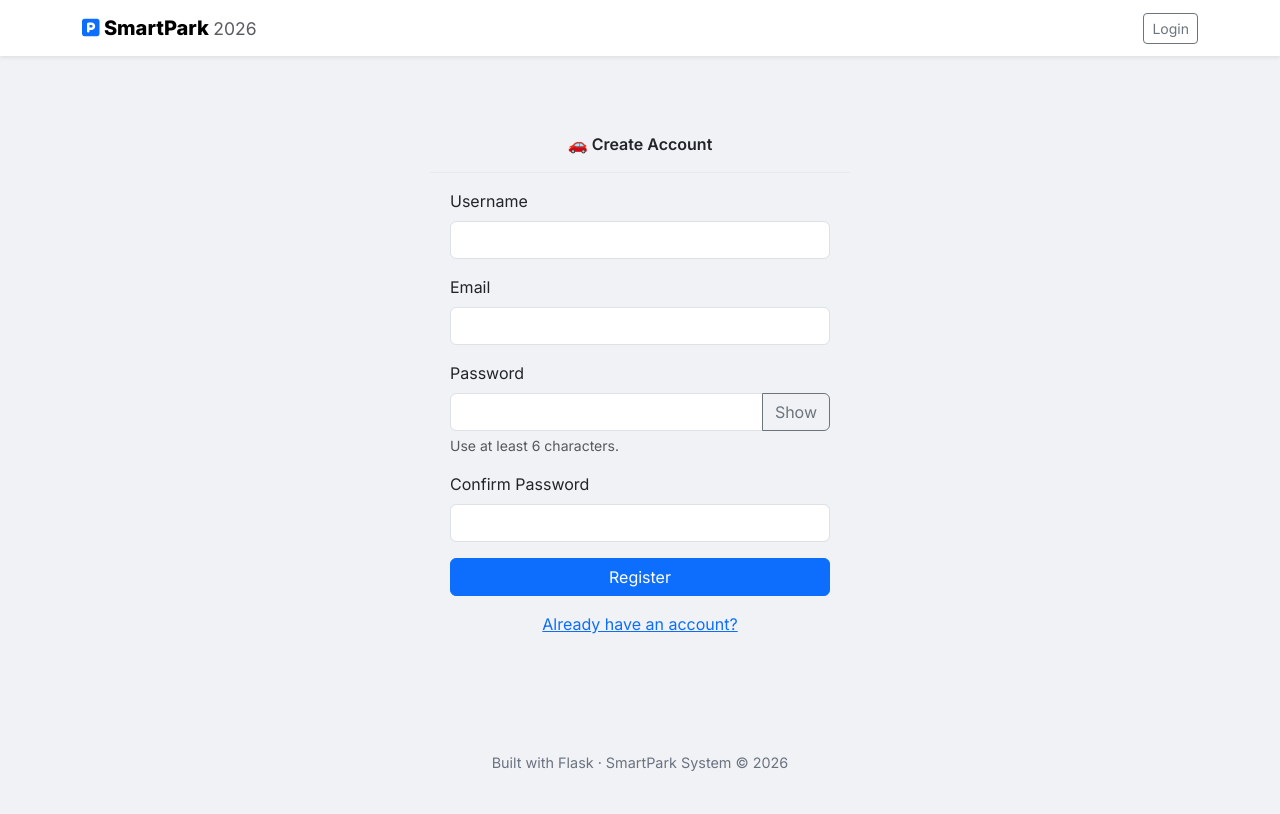
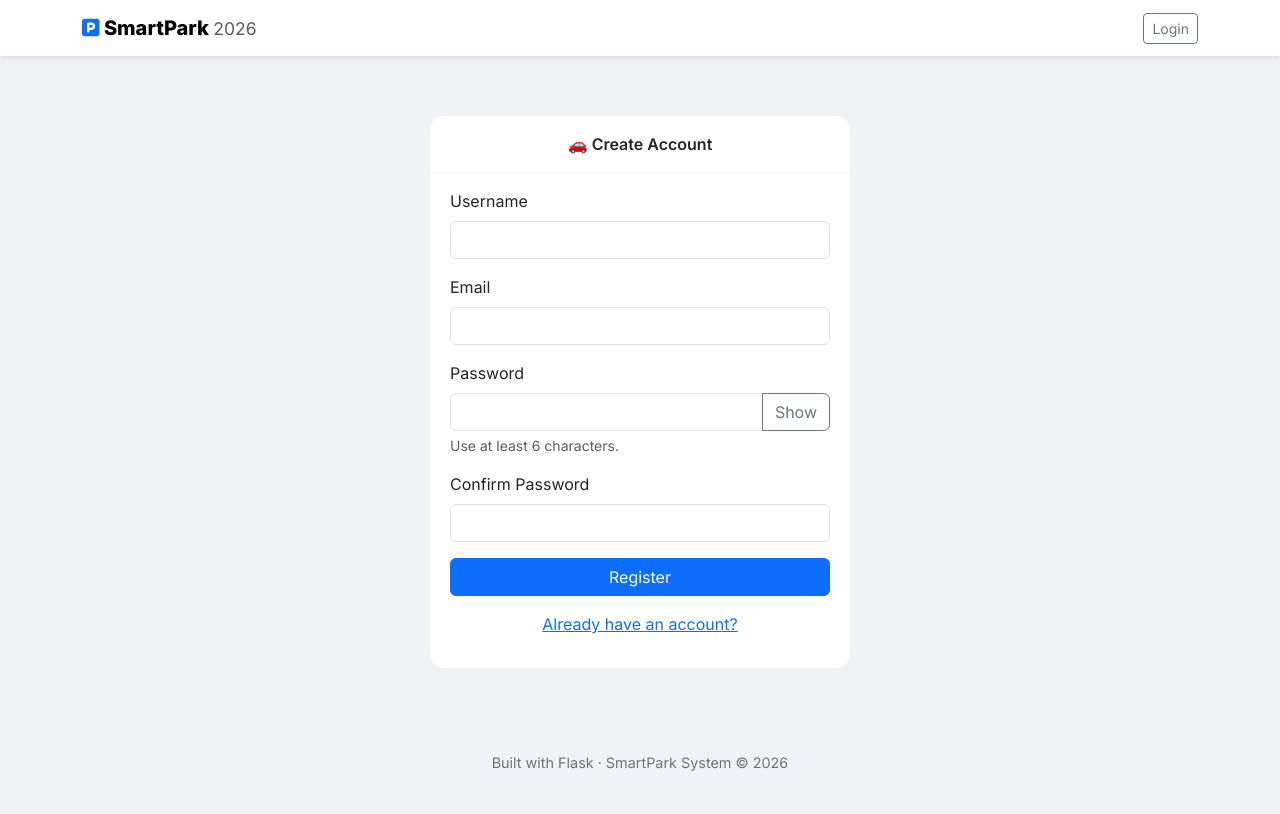
Before and after one commit to elviDev/smart-parking-system, a Flask app: page /auth/register in a window 1280 px wide. Run offline with Flask 3, Linux system fonts and the light colour scheme.

Commit message:
Fix typo in card color variable

```diff
--- a/static/css/styles.css
+++ b/static/css/styles.css
@@ -1,6 +1,6 @@
 :root {
   --bg: #f0f2f5;
-  --card: #fffff;
+  --card: #ffffff;
   --muted: #6b7280;
   --radius: 14px;
 }
```
